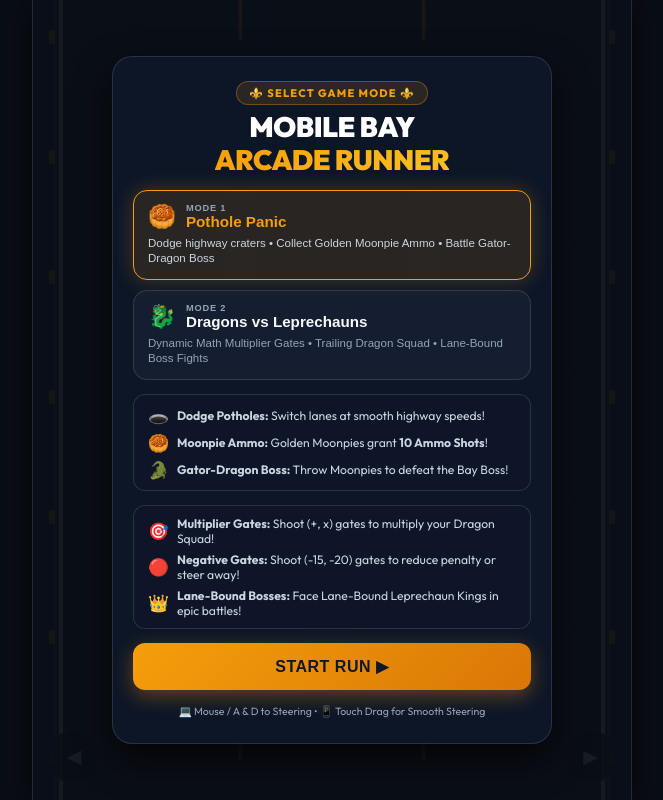
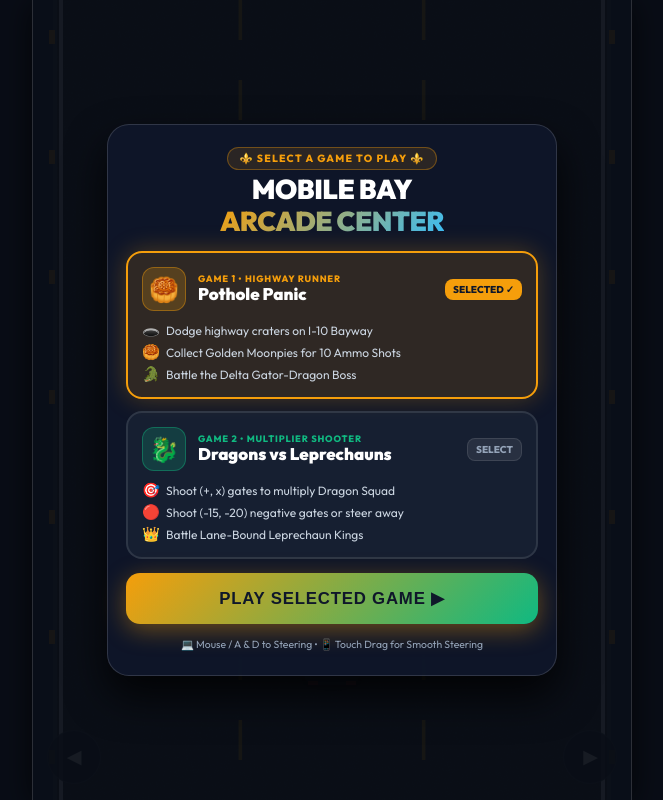
Before and after one commit to MegaEvilSam-Dev/mobile-js-game, a website built with Vite: page index.html in a window 1280 px wide. Shown: the whole page, without its empty margins (308-971 px from the left). Built offline with nearby package versions, Linux system fonts and the light colour scheme.

Commit message:
Redesign: Complete Game Selection Screen redesign presenting two distinct, highly readable separate game cards with custom feature lists and dynamic play buttons

```diff
--- a/index.html
+++ b/index.html
@@ -68,72 +68,57 @@
         <button id="touch-right" class="touch-btn">▶</button>
       </div>
 
-      <!-- Ultra Clean & Stylish Game Selection Screen -->
+      <!-- Ultra Readable & Distinct Game Selection Screen -->
       <div id="menu-screen" class="overlay-screen">
         <div class="menu-card glass-card">
           <div class="menu-header">
-            <div class="badge-pill">⚜️ SELECT GAME MODE ⚜️</div>
-            <h1 class="main-title">MOBILE BAY<br><span class="gradient-text">ARCADE RUNNER</span></h1>
+            <div class="badge-pill">⚜️ SELECT A GAME TO PLAY ⚜️</div>
+            <h1 class="main-title">MOBILE BAY<br><span class="gradient-text">ARCADE CENTER</span></h1>
           </div>
 
-          <!-- Game Mode Selector Grid -->
-          <div class="mode-grid">
-            <button id="mode-potholes-btn" class="mode-card active" data-mode="potholes">
-              <div class="mode-card-header">
-                <span class="mode-icon">🥮</span>
-                <div class="mode-title-group">
-                  <span class="mode-tag">MODE 1</span>
-                  <span class="mode-name">Pothole Panic</span>
+          <!-- Two Separate Large Game Cards -->
+          <div class="games-selection-container">
+
+            <!-- GAME 1 CARD: POTHOLE PANIC -->
+            <div id="mode-potholes-btn" class="game-choice-card active-potholes active" data-mode="potholes">
+              <div class="game-card-header">
+                <div class="game-card-icon-badge amber-badge">🥮</div>
+                <div class="game-card-titles">
+                  <span class="game-badge-tag amber-tag">GAME 1 • HIGHWAY RUNNER</span>
+                  <h2 class="game-card-name">Pothole Panic</h2>
                 </div>
+                <span class="status-indicator">SELECTED ✓</span>
               </div>
-              <p class="mode-desc">Dodge highway craters • Collect Golden Moonpie Ammo • Battle Gator-Dragon Boss</p>
-            </button>
 
-            <button id="mode-dragons-btn" class="mode-card" data-mode="dragons">
-              <div class="mode-card-header">
-                <span class="mode-icon">🐉</span>
-                <div class="mode-title-group">
-                  <span class="mode-tag">MODE 2</span>
-                  <span class="mode-name">Dragons vs Leprechauns</span>
+              <div class="game-features-list">
+                <div class="feat-item"><span class="feat-bullet">🕳️</span> Dodge highway craters on I-10 Bayway</div>
+                <div class="feat-item"><span class="feat-bullet">🥮</span> Collect Golden Moonpies for 10 Ammo Shots</div>
+                <div class="feat-item"><span class="feat-bullet">🐊</span> Battle the Delta Gator-Dragon Boss</div>
+              </div>
+            </div>
+
+            <!-- GAME 2 CARD: DRAGONS VS LEPRECHAUNS -->
+            <div id="mode-dragons-btn" class="game-choice-card emerald-theme" data-mode="dragons">
+              <div class="game-card-header">
+                <div class="game-card-icon-badge emerald-badge">🐉</div>
+                <div class="game-card-titles">
+                  <span class="game-badge-tag emerald-tag">GAME 2 • MULTIPLIER SHOOTER</span>
+                  <h2 class="game-card-name">Dragons vs Leprechauns</h2>
                 </div>
+                <span class="status-indicator">SELECT</span>
               </div>
-              <p class="mode-desc">Dynamic Math Multiplier Gates • Trailing Dragon Squad • Lane-Bound Boss Fights</p>
-            </button>
+
+              <div class="game-features-list">
+                <div class="feat-item"><span class="feat-bullet">🎯</span> Shoot (+, x) gates to multiply Dragon Squad</div>
+                <div class="feat-item"><span class="feat-bullet">🔴</span> Shoot (-15, -20) negative gates or steer away</div>
+                <div class="feat-item"><span class="feat-bullet">👑</span> Battle Lane-Bound Leprechaun Kings</div>
+              </div>
+            </div>
+
           </div>
 
-          <!-- Dynamic Active Mode Feature Description Card -->
-          <div id="inst-potholes" class="feature-box">
-            <div class="feature-row">
-              <span class="feature-emoji">🕳️</span>
-              <span><strong>Dodge Potholes:</strong> Switch lanes at smooth highway speeds!</span>
-            </div>
-            <div class="feature-row">
-              <span class="feature-emoji">🥮</span>
-              <span><strong>Moonpie Ammo:</strong> Golden Moonpies grant <strong>10 Ammo Shots</strong>!</span>
-            </div>
-            <div class="feature-row">
-              <span class="feature-emoji">🐊</span>
-              <span><strong>Gator-Dragon Boss:</strong> Throw Moonpies to defeat the Bay Boss!</span>
-            </div>
-          </div>
-
-          <div id="inst-dragons" class="feature-box hidden">
-            <div class="feature-row">
-              <span class="feature-emoji">🎯</span>
-              <span><strong>Multiplier Gates:</strong> Shoot (+, x) gates to multiply your Dragon Squad!</span>
-            </div>
-            <div class="feature-row">
-              <span class="feature-emoji">🔴</span>
-              <span><strong>Negative Gates:</strong> Shoot (-15, -20) gates to reduce penalty or steer away!</span>
-            </div>
-            <div class="feature-row">
-              <span class="feature-emoji">👑</span>
-              <span><strong>Lane-Bound Bosses:</strong> Face Lane-Bound Leprechaun Kings in epic battles!</span>
-            </div>
-          </div>
-
-          <!-- Play Action Button -->
-          <button id="start-btn" class="play-btn">START RUN ▶</button>
+          <!-- Giant High-Visibility Play Button -->
+          <button id="start-btn" class="super-play-btn">PLAY SELECTED GAME ▶</button>
 
           <div class="control-footer">
             <span>💻 Mouse / A & D to Steering • 📱 Touch Drag for Smooth Steering</span>
--- a/src/main.js
+++ b/src/main.js
@@ -10,8 +10,6 @@ function init() {
 
   const btnPotholes = document.getElementById('mode-potholes-btn');
   const btnDragons = document.getElementById('mode-dragons-btn');
-  const instPotholes = document.getElementById('inst-potholes');
-  const instDragons = document.getElementById('inst-dragons');
   const btnStart = document.getElementById('start-btn');
   const btnRestart = document.getElementById('restart-btn');
   const btnPauseMenu = document.getElementById('pause-menu-btn');
@@ -19,28 +17,32 @@ function init() {
 
   function selectMode(mode) {
     activeMode = mode;
+
+    const statusPotholes = btnPotholes ? btnPotholes.querySelector('.status-indicator') : null;
+    const statusDragons = btnDragons ? btnDragons.querySelector('.status-indicator') : null;
+
     if (mode === 'potholes') {
       if (btnPotholes) btnPotholes.classList.add('active');
       if (btnDragons) btnDragons.classList.remove('active');
-      if (instPotholes) instPotholes.classList.remove('hidden');
-      if (instDragons) instDragons.classList.add('hidden');
+      if (statusPotholes) statusPotholes.innerText = 'SELECTED ✓';
+      if (statusDragons) statusDragons.innerText = 'SELECT';
+      if (btnStart) btnStart.innerText = 'PLAY POTHOLE PANIC ▶';
     } else if (mode === 'dragons') {
       if (btnDragons) btnDragons.classList.add('active');
       if (btnPotholes) btnPotholes.classList.remove('active');
-      if (instDragons) instDragons.classList.remove('hidden');
-      if (instPotholes) instPotholes.classList.add('hidden');
+      if (statusDragons) statusDragons.innerText = 'SELECTED ✓';
+      if (statusPotholes) statusPotholes.innerText = 'SELECT';
+      if (btnStart) btnStart.innerText = 'PLAY DRAGONS VS LEPRECHAUNS ▶';
     }
   }
 
-  // Bind Mode Selection on Click, Touch, and Hover
+  // Bind Selection Events for both separate game cards
   if (btnPotholes && btnDragons) {
     btnPotholes.onclick = (e) => { if (e) e.stopPropagation(); selectMode('potholes'); };
     btnPotholes.onmouseenter = () => selectMode('potholes');
-    btnPotholes.onfocus = () => selectMode('potholes');
 
     btnDragons.onclick = (e) => { if (e) e.stopPropagation(); selectMode('dragons'); };
     btnDragons.onmouseenter = () => selectMode('dragons');
-    btnDragons.onfocus = () => selectMode('dragons');
   }
 
   function launchGame() {
--- a/style.css
+++ b/style.css
@@ -2,13 +2,14 @@
   --font-heading: 'Outfit', sans-serif;
 
   --bg-dark: #090d16;
-  --panel-bg: rgba(15, 23, 42, 0.92);
-  --panel-border: rgba(255, 255, 255, 0.12);
+  --panel-bg: rgba(15, 23, 42, 0.94);
+  --panel-border: rgba(255, 255, 255, 0.14);
 
   --accent-amber: #f59e0b;
-  --accent-amber-glow: rgba(245, 158, 11, 0.25);
+  --accent-amber-glow: rgba(245, 158, 11, 0.28);
+  --accent-emerald: #10b981;
+  --accent-emerald-glow: rgba(16, 185, 129, 0.28);
   --accent-blue: #38bdf8;
-  --accent-emerald: #10b981;
   --accent-rose: #ef4444;
 
   --text-main: #f8fafc;
@@ -63,10 +64,10 @@ html, body {
 .glass-card {
   background: var(--panel-bg);
   border: 1px solid var(--panel-border);
-  border-radius: 20px;
-  backdrop-filter: blur(16px);
-  -webkit-backdrop-filter: blur(16px);
-  box-shadow: 0 15px 35px rgba(0, 0, 0, 0.7);
+  border-radius: 22px;
+  backdrop-filter: blur(18px);
+  -webkit-backdrop-filter: blur(18px);
+  box-shadow: 0 20px 40px rgba(0, 0, 0, 0.8);
 }
 
 /* Overlay Screens */
@@ -77,7 +78,7 @@ html, body {
   display: flex;
   justify-content: center;
   align-items: center;
-  padding: 16px;
+  padding: 14px;
   background: rgba(9, 13, 22, 0.94);
 }
 
@@ -85,10 +86,10 @@ html, body {
   display: none !important;
 }
 
-.menu-card, .shop-content {
+.menu-card {
   width: 100%;
-  max-width: 440px;
-  padding: 24px 20px;
+  max-width: 450px;
+  padding: 22px 18px;
   display: flex;
   flex-direction: column;
   align-items: center;
@@ -100,11 +101,11 @@ html, body {
   display: flex;
   flex-direction: column;
   align-items: center;
-  gap: 6px;
+  gap: 4px;
 }
 
 .badge-pill {
-  font-size: 0.68rem;
+  font-size: 0.65rem;
   font-weight: 800;
   letter-spacing: 1.2px;
   color: var(--accent-amber);
@@ -117,133 +118,174 @@ html, body {
 
 .main-title {
   font-weight: 900;
-  font-size: 1.75rem;
+  font-size: 1.7rem;
   line-height: 1.15;
   color: #fff;
   letter-spacing: -0.5px;
 }
 
 .gradient-text {
-  background: linear-gradient(135deg, #f59e0b, #fbbf24);
+  background: linear-gradient(135deg, #f59e0b, #38bdf8);
   -webkit-background-clip: text;
   -webkit-text-fill-color: transparent;
 }
 
-/* Stylish Mode Selection Grid */
-.mode-grid {
+/* Two Distinct Game Choice Cards Container */
+.games-selection-container {
   width: 100%;
   display: flex;
   flex-direction: column;
-  gap: 10px;
+  gap: 12px;
 }
 
-.mode-card {
+.game-choice-card {
   width: 100%;
-  background: rgba(30, 41, 59, 0.5);
-  border: 1.5px solid var(--panel-border);
-  border-radius: 14px;
-  padding: 12px 14px;
+  background: rgba(30, 41, 59, 0.55);
+  border: 2px solid rgba(255, 255, 255, 0.1);
+  border-radius: 16px;
+  padding: 14px;
   display: flex;
   flex-direction: column;
-  gap: 6px;
+  gap: 10px;
   text-align: left;
   cursor: pointer;
-  transition: all 0.2s cubic-bezier(0.4, 0, 0.2, 1);
+  transition: all 0.22s cubic-bezier(0.4, 0, 0.2, 1);
 }
 
-.mode-card-header {
+.game-card-header {
   display: flex;
   align-items: center;
-  gap: 10px;
+  gap: 12px;
 }
 
-.mode-icon {
-  font-size: 1.4rem;
+.game-card-icon-badge {
+  width: 44px;
+  height: 44px;
+  border-radius: 12px;
+  display: flex;
+  align-items: center;
+  justify-content: center;
+  font-size: 1.5rem;
 }
 
-.mode-title-group {
+.amber-badge {
+  background: rgba(245, 158, 11, 0.2);
+  border: 1px solid rgba(245, 158, 11, 0.4);
+}
+
+.emerald-badge {
+  background: rgba(16, 185, 129, 0.2);
+  border: 1px solid rgba(16, 185, 129, 0.4);
+}
+
+.game-card-titles {
+  flex: 1;
   display: flex;
   flex-direction: column;
 }
 
-.mode-tag {
+.game-badge-tag {
   font-size: 0.58rem;
   font-weight: 800;
   letter-spacing: 0.8px;
-  color: var(--text-muted);
+  text-transform: uppercase;
 }
 
-.mode-name {
-  font-size: 0.95rem;
-  font-weight: 800;
-  color: #f8fafc;
-}
-
-.mode-desc {
-  font-size: 0.72rem;
-  color: #94a3b8;
-  line-height: 1.35;
-}
-
-.mode-card.active {
-  background: rgba(245, 158, 11, 0.12);
-  border-color: var(--accent-amber);
-  box-shadow: 0 0 20px var(--accent-amber-glow);
-}
-
-.mode-card.active .mode-name {
+.amber-tag {
   color: var(--accent-amber);
 }
 
-.mode-card.active .mode-desc {
-  color: #cbd5e1;
+.emerald-tag {
+  color: var(--accent-emerald);
 }
 
-/* Feature Instructions Box */
-.feature-box {
-  width: 100%;
-  background: rgba(15, 23, 42, 0.6);
-  border: 1px solid var(--panel-border);
-  border-radius: 12px;
-  padding: 10px 14px;
+.game-card-name {
+  font-size: 1.05rem;
+  font-weight: 900;
+  color: #ffffff;
+  line-height: 1.2;
+}
+
+.status-indicator {
+  font-size: 0.62rem;
+  font-weight: 800;
+  padding: 4px 8px;
+  border-radius: 8px;
+  background: rgba(255, 255, 255, 0.08);
+  color: var(--text-muted);
+  border: 1px solid rgba(255, 255, 255, 0.1);
+}
+
+/* Active Highlight States */
+.game-choice-card.active-potholes.active {
+  background: rgba(245, 158, 11, 0.14);
+  border-color: var(--accent-amber);
+  box-shadow: 0 0 24px var(--accent-amber-glow);
+}
+
+.game-choice-card.active-potholes.active .status-indicator {
+  background: var(--accent-amber);
+  color: #0f172a;
+  border: none;
+}
+
+.game-choice-card.emerald-theme.active {
+  background: rgba(16, 185, 129, 0.14);
+  border-color: var(--accent-emerald);
+  box-shadow: 0 0 24px var(--accent-emerald-glow);
+}
+
+.game-choice-card.emerald-theme.active .status-indicator {
+  background: var(--accent-emerald);
+  color: #0f172a;
+  border: none;
+}
+
+.game-features-list {
   display: flex;
   flex-direction: column;
-  gap: 6px;
-  text-align: left;
+  gap: 4px;
 }
 
-.feature-row {
+.feat-item {
+  font-size: 0.75rem;
+  color: #cbd5e1;
   display: flex;
   align-items: center;
-  gap: 8px;
-  font-size: 0.76rem;
-  color: #cbd5e1;
+  gap: 6px;
 }
 
-.feature-emoji {
-  font-size: 1.05rem;
+.feat-bullet {
+  font-size: 0.9rem;
 }
 
-/* Stylish Buttons */
-.play-btn {
+/* Super Play Button */
+.super-play-btn {
   width: 100%;
-  padding: 14px;
-  font-size: 1rem;
+  padding: 15px;
+  font-size: 1.05rem;
   font-weight: 900;
-  letter-spacing: 0.5px;
+  letter-spacing: 0.8px;
   color: #0f172a;
-  background: linear-gradient(135deg, #f59e0b, #d97706);
+  background: linear-gradient(135deg, #f59e0b, #10b981);
   border: none;
-  border-radius: 12px;
+  border-radius: 14px;
   cursor: pointer;
-  box-shadow: 0 6px 20px rgba(245, 158, 11, 0.35);
+  box-shadow: 0 6px 25px rgba(245, 158, 11, 0.4);
   transition: transform 0.15s ease, box-shadow 0.15s ease;
 }
 
-.play-btn:active {
+.super-play-btn:active {
   transform: scale(0.98);
 }
 
+.control-footer {
+  font-size: 0.65rem;
+  color: var(--text-muted);
+  line-height: 1.4;
+}
+
+/* Secondary Button */
 .secondary-btn {
   width: 100%;
   padding: 11px;
@@ -255,16 +297,6 @@ html, body {
   border-radius: 12px;
   cursor: pointer;
   transition: background 0.15s ease;
-}
-
-.secondary-btn:hover, .secondary-btn:active {
-  background: rgba(51, 65, 85, 0.95);
-}
-
-.control-footer {
-  font-size: 0.66rem;
-  color: var(--text-muted);
-  line-height: 1.4;
 }
 
 /* Sleek Top HUD Header */
@@ -332,7 +364,6 @@ html, body {
   justify-content: center;
 }
 
-/* Powerup Bar */
 .powerup-bar {
   display: flex;
   gap: 6px;
@@ -352,7 +383,6 @@ html, body {
   gap: 4px;
 }
 
-/* Warning Banner */
 .warning-banner {
   background: rgba(15, 23, 42, 0.95);
   border: 1px solid var(--accent-amber);
```
